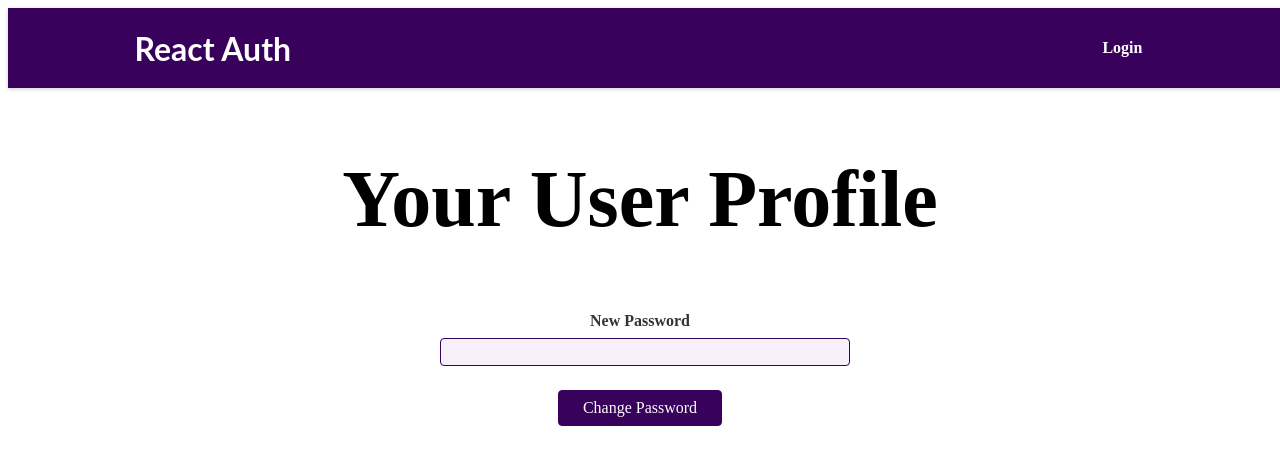
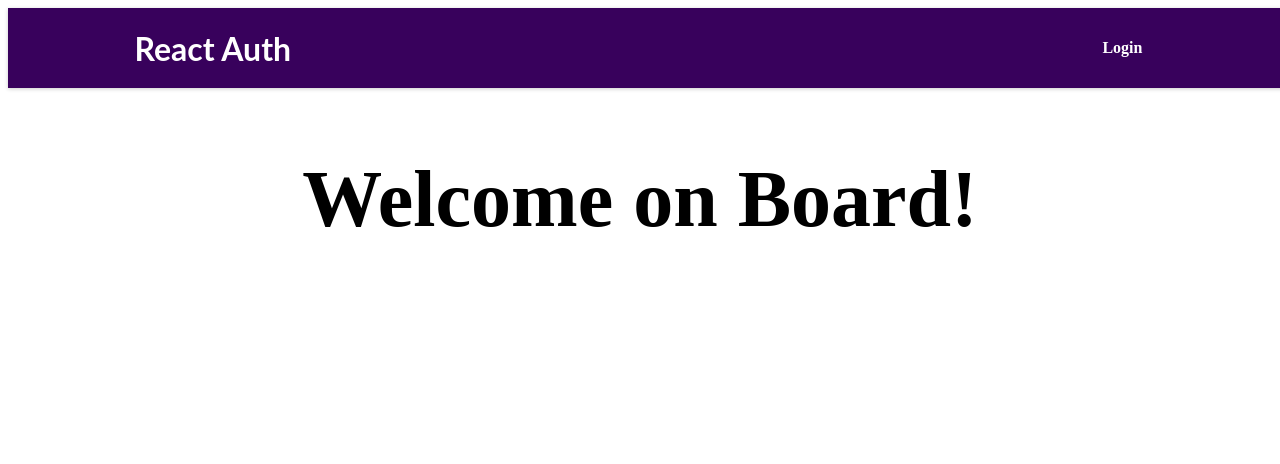
Before and after one commit to Sourav0809/Dummy-Authentication, a React (Vite) app: page /profile in a window 1280 px wide. Shown: the top 464 px of the page. Built offline with nearby package versions, Linux system fonts and the light colour scheme.

Commit message:
pwd change features added

```diff
--- a/src/App.jsx
+++ b/src/App.jsx
@@ -6,14 +6,30 @@ import AuthPage from "./pages/AuthPage";
 import HomePage from "./pages/HomePage";
 import { ToastContainer } from "react-toastify";
 import "react-toastify/dist/ReactToastify.css";
+import LoginPage from "./pages/LoginPage";
+import AuthContext from "./components/Store/AuthContext";
+import { useContext } from "react";
 
 function App() {
+  const { isLoggedIn } = useContext(AuthContext);
+
   return (
     <Layout>
       <Routes>
-        <Route path="/" element={<HomePage />} />
-        <Route path="/auth" element={<AuthPage />} />
-        <Route path="/profile" element={<UserProfile />} />
+        {isLoggedIn ? (
+          <>
+            <Route path="/" element={<LoginPage />} />
+            <Route path="/login" element={<LoginPage />} />
+            <Route path="/profile" element={<UserProfile />} />
+            <Route path="*" element={<LoginPage />} />
+          </>
+        ) : (
+          <>
+            <Route path="/" element={<HomePage />} />
+            <Route path="/auth" element={<AuthPage />} />
+            <Route path="*" element={<HomePage />} />
+          </>
+        )}
       </Routes>
       <ToastContainer />
     </Layout>
--- a/src/components/Profile/ProfileForm.jsx
+++ b/src/components/Profile/ProfileForm.jsx
@@ -1,17 +1,48 @@
-import classes from './ProfileForm.module.css';
+import classes from "./ProfileForm.module.css";
+import axios from "axios";
+import { useRef } from "react";
+import AuthContext from "../Store/AuthContext";
+import { useContext } from "react";
+import { toast } from "react-toastify";
 
 const ProfileForm = () => {
+  const { idToken } = useContext(AuthContext);
+  const pwdRef = useRef();
+
+  // when user type password and submit the form
+
+  const submitedFormHandler = async (e) => {
+    e.preventDefault();
+    const newPwdObj = {
+      idToken: idToken,
+      password: pwdRef.current.value,
+      returnSecureToken: true,
+    };
+    try {
+      const submitedRes = await axios.post(
+        "https://identitytoolkit.googleapis.com/v1/accounts:update?key=AIzaSyCMLARLFG9Pi7D-8Pfv1fr3CWESfCQwEh8",
+        newPwdObj
+      );
+      if (submitedRes.status == 200) {
+        toast.warn("Password Changed !");
+      }
+      console.log(submitedRes);
+    } catch (error) {
+      toast.dark(error.response.data.error.message);
+    }
+  };
+
   return (
-    <form className={classes.form}>
+    <form onSubmit={submitedFormHandler} className={classes.form}>
       <div className={classes.control}>
-        <label htmlFor='new-password'>New Password</label>
-        <input type='password' id='new-password' />
+        <label htmlFor="new-password">New Password</label>
+        <input type="password" id="new-password" ref={pwdRef} />
       </div>
       <div className={classes.action}>
         <button>Change Password</button>
       </div>
     </form>
   );
-}
+};
 
 export default ProfileForm;
--- /dev/null
+++ b/src/pages/LoginPage.jsx
@@ -0,0 +1,9 @@
+const LoginPage = () => {
+  return (
+    <h1 style={{ padding: "20px", textAlign: "center", fontSize: "33px" }}>
+      WELLCOME TO LOGIN PAGE
+    </h1>
+  );
+};
+
+export default LoginPage;
```
